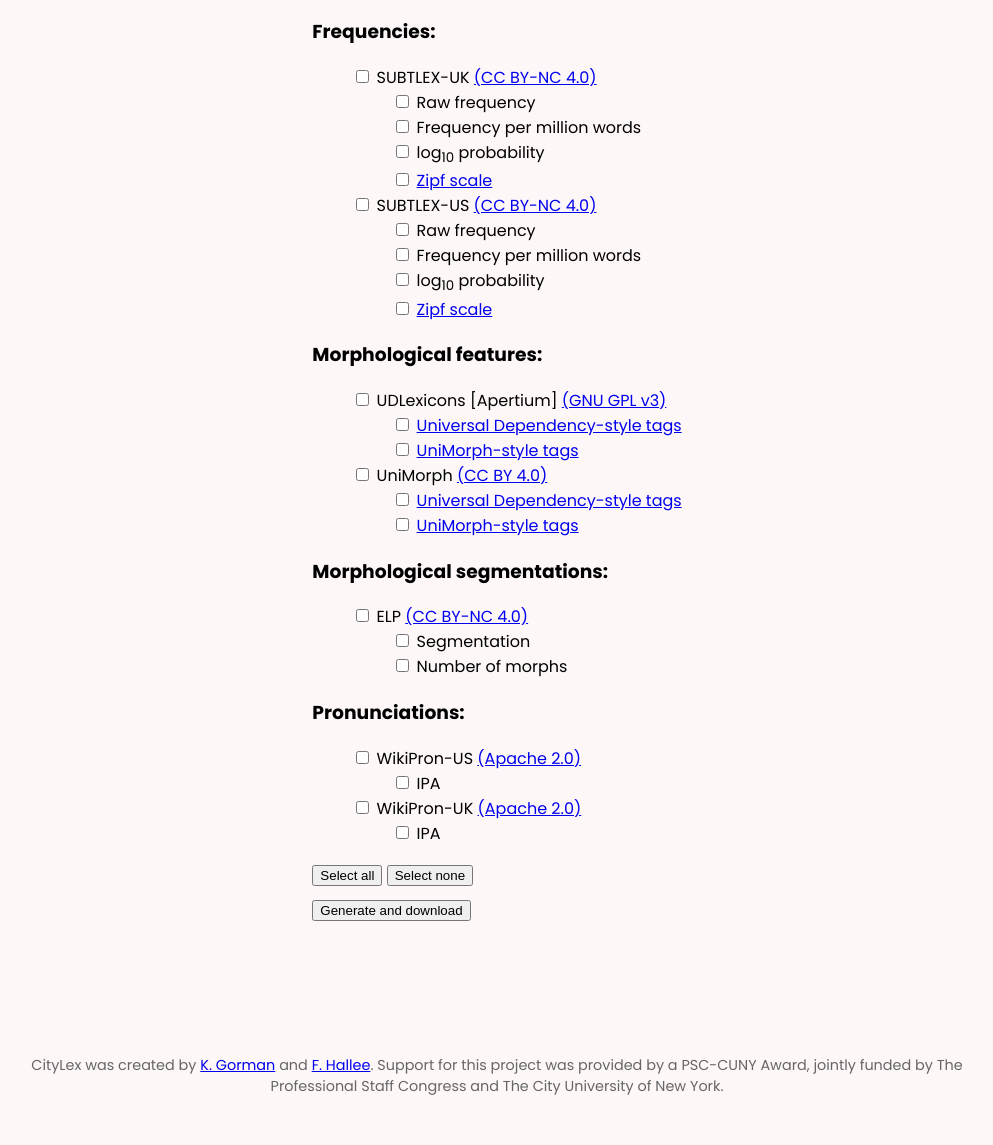
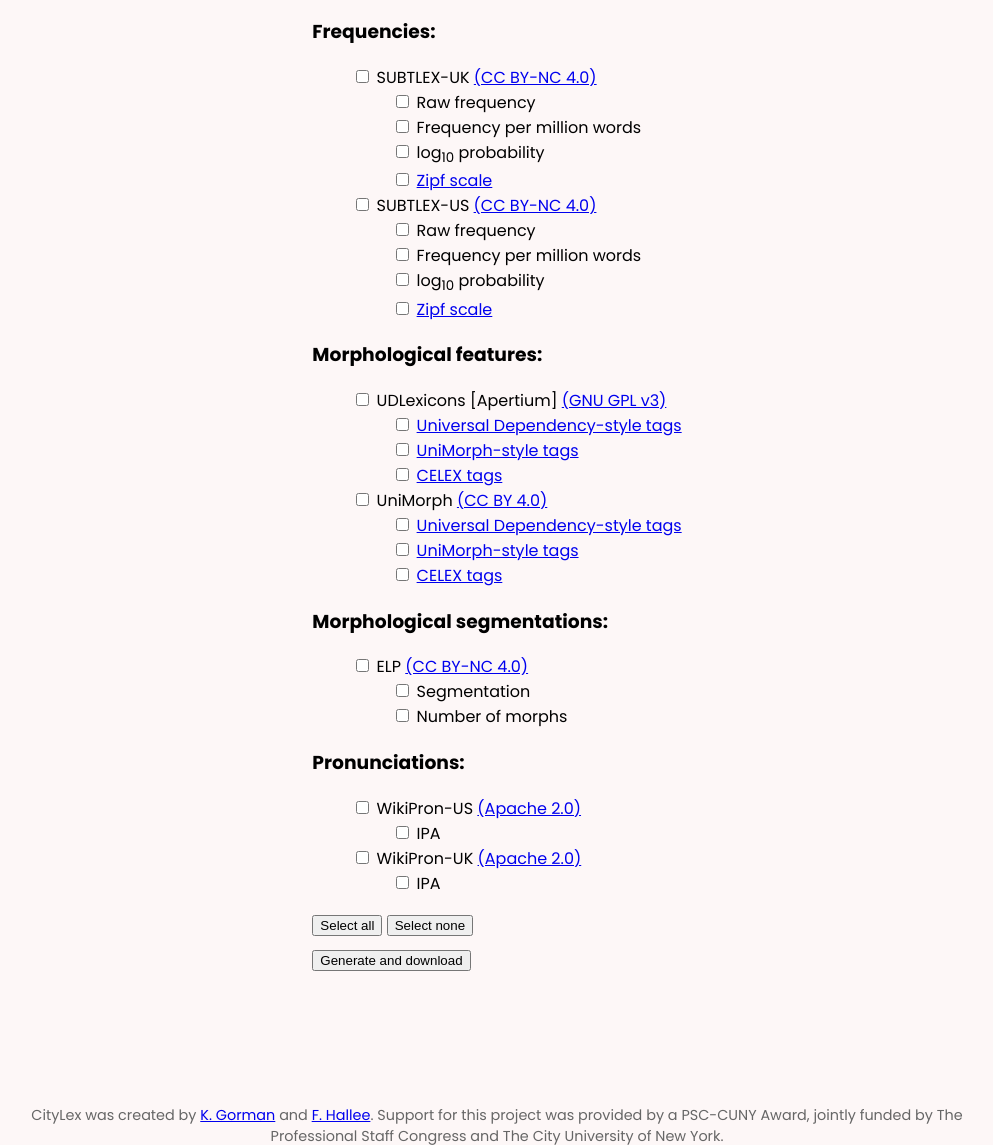
Before and after one commit to CUNY-CL/citylex, a Flask app: page / in a window 1280 px wide. Shown: the part 224-1369 px from the top of the page, without its empty margins (143-1136 px from the left). Before the commit the page ends 1319 px from the top, so only its background shows below. Run offline with Flask 3, Linux system fonts and the light colour scheme.

Commit message:
Add CELEX tags for morphological features

```diff
--- a/flask_app/app.py
+++ b/flask_app/app.py
@@ -11,9 +11,11 @@
 
 DB_PATH = "citylex.db"
 
+
 def _fetch_and_write_data(cursor, writer, source_table, columns, where=""):
     """
-    Fetches and writes data from a specified table with given columns and an optional WHERE clause.
+    Fetches and writes data from the specified SQL table for
+    given columns and WHERE criteria.
 
     Args:
         cursor: The SQLite cursor object.
@@ -31,8 +33,6 @@
         row_dict = dict(zip(columns, row))
         writer.writerow(row_dict)
 
-app = Flask(__name__)
-
 
 def _fetch_and_write_subtlex_data(cursor, writer, uk_or_us, selected_fields):
     """
@@ -42,20 +42,24 @@
         cursor: The SQLite cursor object.
         writer: The CSV DictWriter object.
         uk_or_us (str): Either "uk" or "us" depending on the desired source.
-        selected_fields (list): The list of fields selected by the user on the form.
+        selected_fields (list): The list of fields selected by the user
+            on the form.
     """
-    if f"subtlex{uk_or_us}_logprob" in selected_fields or f"subtlex{uk_or_us}_zipf" in selected_fields:
-            cursor.execute(f"SELECT SUM(raw_frequency) FROM frequency WHERE source = 'SUBTLEX-{uk_or_us.upper()}'")
-            total_words = cursor.fetchone()[0]
+    if (
+        f"subtlex{uk_or_us}_logprob" in selected_fields
+        or f"subtlex{uk_or_us}_zipf" in selected_fields
+    ):
+        cursor.execute(
+            f"SELECT SUM(raw_frequency) FROM frequency WHERE source ='SUBTLEX-{uk_or_us.upper()}'"
+        )
+        total_words = cursor.fetchone()[0]
 
     columns = ["wordform", "source"]
     if f"subtlex{uk_or_us}_raw_frequency" in selected_fields:
         columns.append("raw_frequency")
     if f"subtlex{uk_or_us}_freq_per_million" in selected_fields:
         columns.append("freq_per_million")
-    query = (
-        f"SELECT {', '.join(columns)} FROM frequency WHERE source = 'SUBTLEX-{uk_or_us.upper()}'"
-    )
+    query = f"SELECT {', '.join(columns)} FROM frequency WHERE source = 'SUBTLEX-{uk_or_us.upper()}'"
     cursor.execute(query)
     for row in cursor:
         wordform, source, raw_frequency, freq_per_million = row
@@ -66,11 +70,22 @@
         if f"subtlex{uk_or_us}_freq_per_million" in selected_fields:
             row_dict["freq_per_million"] = freq_per_million
         if f"subtlex{uk_or_us}_logprob" in selected_fields:
-            row_dict["logprob"] = math.log10(raw_frequency / total_words) if raw_frequency > 0 and total_words > 0 else float('-inf')
+            row_dict["logprob"] = (
+                math.log10(raw_frequency / total_words)
+                if raw_frequency > 0 and total_words > 0
+                else float("-inf")
+            )
         if f"subtlex{uk_or_us}_zipf" in selected_fields:
-            row_dict["zipf"] = zipf.zipf_scale(raw_frequency, total_words) if total_words > 0 else None
+            row_dict["zipf"] = (
+                zipf.zipf_scale(raw_frequency, total_words)
+                if total_words > 0
+                else None
+            )
 
         writer.writerow(row_dict)
+
+
+app = Flask(__name__)
 
 
 @app.route("/", methods=["GET"])
@@ -119,10 +134,13 @@
         or "subtlexus_zipf" in selected_fields
     ):
         columns.append("zipf")
-    if "wikipronus_IPA" in selected_fields or "wikipronuk_IPA" in selected_fields:
+    if (
+        "wikipronus_IPA" in selected_fields
+        or "wikipronuk_IPA" in selected_fields
+    ):
         columns.append("pronunciation")
-    # if "udlex_CELEXtags" in selected_fields or "um_CELEXtags" in selected_fields:
-    #     columns.append("celex_tags")
+    if "udlex_CELEXtags" in selected_fields or "um_CELEXtags" in selected_fields:
+        columns.append("celex_tags")
     if "udlex_UDtags" in selected_fields or "um_UDtags" in selected_fields:
         columns.append("ud_tags")
     if "udlex_UMtags" in selected_fields or "um_UMtags" in selected_fields:
@@ -146,16 +164,28 @@
     # Fetches and writes WikiPron-US data
     if "WikiPron-US" in selected_sources:
         wp_us_columns = ["wordform", "source", "pronunciation"]
-        _fetch_and_write_data(cursor, writer, "pronunciation", wp_us_columns, "source = 'WikiPron US' AND standard = 'IPA'")
+        _fetch_and_write_data(
+            cursor,
+            writer,
+            "pronunciation",
+            wp_us_columns,
+            "source = 'WikiPron US' AND standard = 'IPA'",
+        )
 
     # Fetches and writes WikiPron-UK data
     if "WikiPron-UK" in selected_sources:
         wp_uk_columns = ["wordform", "source", "pronunciation"]
-        _fetch_and_write_data(cursor, writer, "pronunciation", wp_uk_columns, "source = 'WikiPron UK' AND standard = 'IPA'")
+        _fetch_and_write_data(
+            cursor,
+            writer,
+            "pronunciation",
+            wp_uk_columns,
+            "source = 'WikiPron UK' AND standard = 'IPA'",
+        )
 
     # Fetches and writes UDLexicons data
     if "UDLexicons" in selected_sources:
-        udlex_query = "SELECT wordform, source, tags FROM features WHERE source = 'UDLexicons'"
+        udlex_query = """SELECT wordform, source, tags FROM features WHERE source = 'UDLexicons'"""
         cursor.execute(udlex_query)
         for row in cursor:
             wordform, source, ud_tags = row
@@ -164,9 +194,13 @@
             if "udlex_UDtags" in selected_fields:
                 row_dict["ud_tags"] = ud_tags
             if "udlex_UMtags" in selected_fields:
-                row_dict["um_tags"] = features.tag_to_tag("UD", "UniMorph", ud_tags)
-            # if "udlex_CELEXtags" in selected_fields:
-            #     row_dict["celex_tags"] = features.tag_to_tag("UD", "CELEX", ud_tags)
+                row_dict["um_tags"] = features.tag_to_tag(
+                    "UD", "UniMorph", ud_tags
+                )
+            if "udlex_CELEXtags" in selected_fields:
+                row_dict["celex_tags"] = features.tag_to_tag(
+                    "UD", "CELEX", ud_tags
+                )
 
             writer.writerow(row_dict)
 
@@ -179,11 +213,15 @@
             row_dict = {"wordform": wordform, "source": source}
 
             if "um_UDtags" in selected_fields:
-                row_dict["ud_tags"] = features.tag_to_tag("UniMorph", "UD", um_tags)
+                row_dict["ud_tags"] = features.tag_to_tag(
+                    "UniMorph", "UD", um_tags
+                )
             if "um_UMtags" in selected_fields:
                 row_dict["um_tags"] = um_tags
-            # if "um_CELEXtags" in selected_fields:
-            #     row_dict["celex_tags"] = features.tag_to_tag("UniMorph", "CELEX", um_tags)
+            if "um_CELEXtags" in selected_fields:
+                row_dict["celex_tags"] = features.tag_to_tag(
+                    "UniMorph", "CELEX", um_tags
+                )
 
             writer.writerow(row_dict)
 
@@ -194,7 +232,9 @@
             elp_columns.append("segmentation")
         if "elp_nmorph" in selected_fields:
             elp_columns.append("nmorph")
-        _fetch_and_write_data(cursor, writer, "segmentation", elp_columns, "source = 'ELP'")
+        _fetch_and_write_data(
+            cursor, writer, "segmentation", elp_columns, "source = 'ELP'"
+        )
 
     # Sends the file as a response
     return send_file(
--- a/flask_app/templates/index.html
+++ b/flask_app/templates/index.html
@@ -142,9 +142,6 @@
               >(GNU GPL v3)</a
             >
             <ul>
-              <!-- <li>
-                            <input type="checkbox" name="fields[]" value="udlex_CELEXtags"> CELEX tags
-                        </li> -->
               <li>
                 <input type="checkbox" name="fields[]" value="udlex_UDtags" />
                 <a href="https://universaldependencies.org/u/feat/all.html"
@@ -157,6 +154,18 @@
                   >UniMorph-style tags</a
                 >
               </li>
+              <li>
+                <input
+                  type="checkbox"
+                  name="fields[]"
+                  value="udlex_CELEXtags"
+                />
+                <a
+                  href="{{ url_for('static', filename='CELEX_features.pdf') }}"
+                  target="_blank"
+                  >CELEX tags</a
+                >
+              </li>
             </ul>
           </li>
           <li>
@@ -165,9 +174,6 @@
               >(CC BY 4.0)</a
             >
             <ul>
-              <!-- <li>
-                            <input type="checkbox" name="fields[]" value="um_CELEXtags"> CELEX tags
-                        </li> -->
               <li>
                 <input type="checkbox" name="fields[]" value="um_UDtags" />
                 <a href="https://universaldependencies.org/u/feat/all.html"
@@ -178,6 +184,14 @@
                 <input type="checkbox" name="fields[]" value="um_UMtags" />
                 <a href="https://unimorph.github.io/schema/"
                   >UniMorph-style tags</a
+                >
+              </li>
+              <li>
+                <input type="checkbox" name="fields[]" value="um_CELEXtags" />
+                <a
+                  href="{{ url_for('static', filename='CELEX_features.pdf') }}"
+                  target="_blank"
+                  >CELEX tags</a
                 >
               </li>
             </ul>
```
Also changed, not shown: 1 other file.
